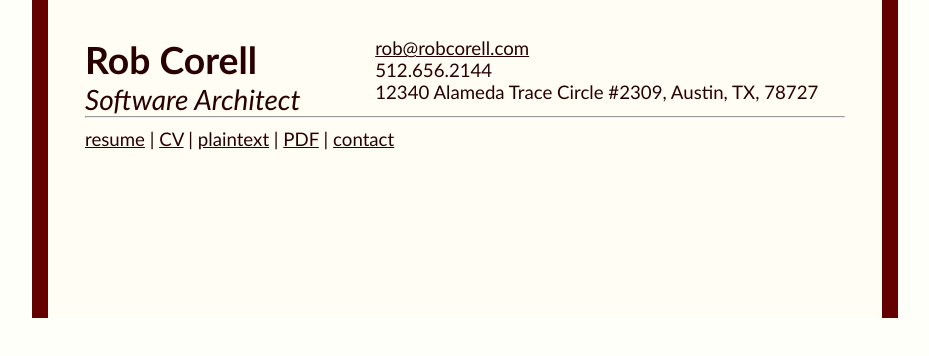
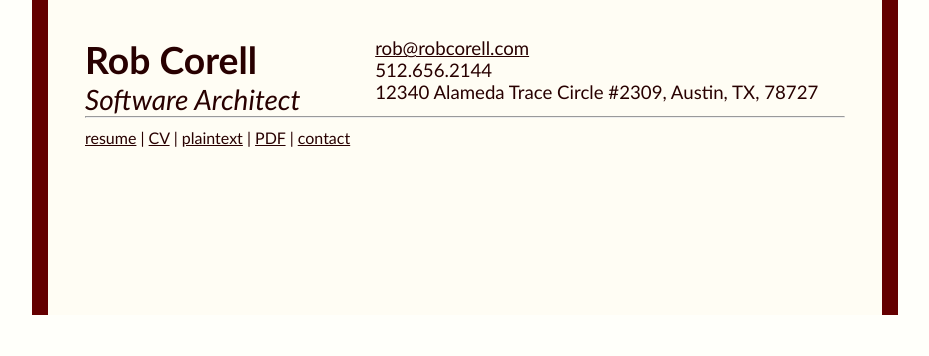
Before and after one commit to rcorell/robsresume, a plain HTML site: page index.html in a window 1280 px wide. Shown: the whole page, without its empty margins (175-1104 px from the left). Drawn offline with nearby package versions, Linux system fonts and the light colour scheme; a script that the page names is missing.

Commit message:
Downsizing controls font size

```diff
--- a/resume.less
+++ b/resume.less
@@ -19,6 +19,10 @@
 		float:				left;
 		margin:				0px;
 		padding-left: 		4em;
+	}
+
+	#controls {
+		font-size:			12pt;
 	}
 
 	#name {
```
